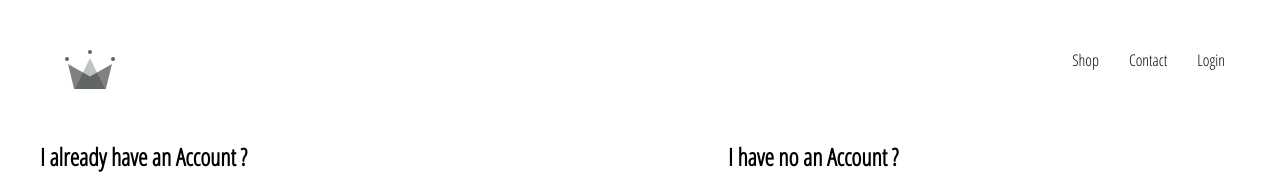
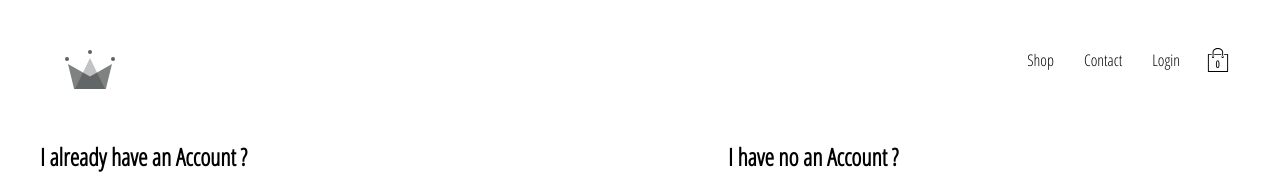
Before and after one commit to cmmanik/react-shop, a React (Create React App) app: page /sign in a window 1280 px wide. Shown: the top 174 px of the page. Built offline with nearby package versions, Linux system fonts and the light colour scheme; no server answers.

Commit message:
add cart icon and card dropdown

```diff
--- /dev/null
+++ b/src/components/cart-icon/CartIcon.js
@@ -0,0 +1,19 @@
+import React from 'react';
+import './cartIcon.scss'
+import {ReactComponent as ShopingIcon } from '../../assets/cart.svg'
+import {connect} from 'react-redux';
+import { toogleCart } from '../../redux/actions/userAction';
+const CartIcon = ({toogleCart}) => {
+    return (
+        <div className="cart-icon" onClick={ toogleCart}>
+            <ShopingIcon className="shopping-icon" />
+            <span className="item-count">0</span>
+        </div>
+    );
+};
+
+const mapDispatchToProps = dispatch => ({
+    toogleCart:() => dispatch(toogleCart())
+})
+
+export default connect(null, mapDispatchToProps) (CartIcon);
--- /dev/null
+++ b/src/components/cart-icon/cartIcon.scss
@@ -0,0 +1,21 @@
+.cart-icon {
+  width: 45px;
+  height: 45px;
+  position: relative;
+  display: flex;
+  align-items: center;
+  justify-content: center;
+  cursor: pointer;
+
+  .shopping-icon {
+    width: 24px;
+    height: 24px;
+  }
+
+  .item-count {
+    position: absolute;
+    font-size: 10px;
+    font-weight: bold;
+    bottom: 12px;
+  }
+}
--- /dev/null
+++ b/src/components/cart/Cart.js
@@ -0,0 +1,13 @@
+import React from 'react';
+import './cart.scss'
+import CusstomButton from '../button/CusstomButton';
+const Cart = () => {
+    return (
+        <div className="cart-dropdown">
+            <div className="cart-items"/>
+            <CusstomButton>Go to Checkout</CusstomButton>
+        </div>
+    );
+};
+
+export default Cart;
--- /dev/null
+++ b/src/components/cart/cart.scss
@@ -0,0 +1,24 @@
+.cart-dropdown {
+  position: absolute;
+  width: 240px;
+  height: 340px;
+  display: flex;
+  flex-direction: column;
+  padding: 20px;
+  border: 1px solid black;
+  background-color: white;
+  top: 90px;
+  right: 40px;
+  z-index: 5;
+
+  .cart-items {
+    height: 240px;
+    display: flex;
+    flex-direction: column;
+    overflow: scroll;
+  }
+
+  button {
+    margin-top: auto;
+  }
+}
--- a/src/components/header/Header.js
+++ b/src/components/header/Header.js
@@ -4,10 +4,12 @@ import './header.scss'
 import {Link} from 'react-router-dom'
 import { auth } from '../../firebase/firebase';
 import {connect} from 'react-redux'
+import CartIcon from '../cart-icon/CartIcon';
+import Cart from '../cart/Cart';
 
 const Header = (props) => {
-    const {currentUser} = props;
-    console.log(props)
+    const {currentUser, cart} = props;
+    console.log('header ', props)
     return (
         <div className="header">
             <Link to='/' className="logo-container">
@@ -16,16 +18,20 @@ const Header = (props) => {
             <div className="options">
                 <Link className="option" to="/shop">Shop</Link>
                 <Link className="option" to="/contact">Contact</Link>
-                {currentUser ? (<div className="option signout" onClick={() => auth.signOut()}>Sign Out</div>) :
-                    <Link className="option" to="/sign">Login</Link>
+                {currentUser ? (<div className="option signout"
+                onClick={() => auth.signOut()}>Sign Out</div>) :
+                <Link className="option" to="/sign">Login</Link>
                 }
+                <CartIcon/>
+            </div>
+            {cart ? null : <Cart/> }
 
-            </div>
         </div>
     );
 };
 
 const mapStateToProps = state => ({
-    currentUser:state.user.currentUser
+    currentUser:state.user.currentUser,
+    cart:state.cart.hidden
 })
 export default connect(mapStateToProps)(Header);
--- a/src/redux/actionType.js
+++ b/src/redux/actionType.js
@@ -1 +1,2 @@
 export const SET_CURRENT_USER = 'SET_CURRENT_USER';
+export const TOGGLE_CART = 'TOGGLE_CART';
--- a/src/redux/actions/userAction.js
+++ b/src/redux/actions/userAction.js
@@ -1,6 +1,11 @@
-import { SET_CURRENT_USER } from "../actionType"
-
+import { SET_CURRENT_USER, TOGGLE_CART } from "../actionType"
+// set current user
 export const setCurrentUser = user => ({
     type:SET_CURRENT_USER,
     payload:user
 })
+
+// cart show and hide action
+export const toogleCart = () => ({
+    type:TOGGLE_CART
+})
--- /dev/null
+++ b/src/redux/reducers/cartReducers.js
@@ -0,0 +1,19 @@
+import { TOGGLE_CART } from "../actionType";
+
+const initState = {
+    hidden:true
+};
+
+const cartReducers = (state=initState, action) => {
+    switch (action.type) {
+        case TOGGLE_CART:
+            return {
+                ...state,
+                hidden:!state.hidden
+            }
+        default:
+            return state;
+    }
+}
+
+export default cartReducers;
--- a/src/redux/reducers/rootReducer.js
+++ b/src/redux/reducers/rootReducer.js
@@ -1,9 +1,11 @@
 import {combineReducers} from 'redux';
 import userReducer from './userReducer';
+import cartReducers from './cartReducers';
 
 
 const rootReducer = combineReducers({
-    user:userReducer
+    user:userReducer,
+    cart:cartReducers
 })
 
 export default rootReducer;
```
Also changed, not shown: src/assets/cart.svg (added).
